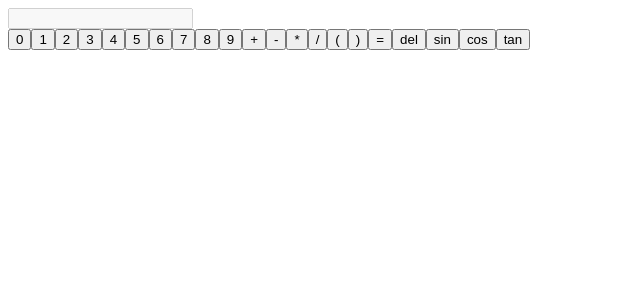
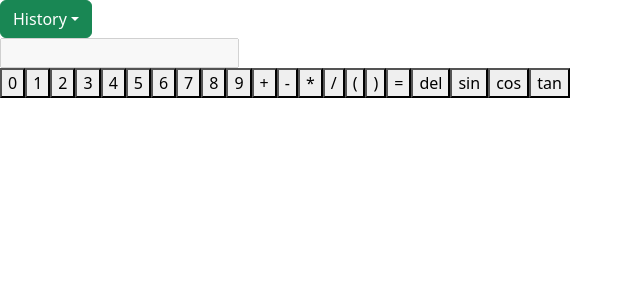
Before and after one commit to hanhwanglim/calculator, a React (Create React App) app: page / in a window 1280 px wide. Shown: the top 300 px of the page, without its empty margins (0-640 px from the left). Built offline with nearby package versions, Linux system fonts and the light colour scheme.

Commit message:
created calculator history

```diff
--- a/src/components/Calculator.jsx
+++ b/src/components/Calculator.jsx
@@ -2,6 +2,7 @@ import React from 'react';
 import Display from './Display';
 import Board from './Board';
 import {useState} from 'react';
+import History from './History';
 
 /**
  * Calculator
@@ -38,26 +39,31 @@ function Calculator() {
     try {
       const ans = eval(exp).toString();
       setSyntaxError(false);
-      setHistory((prevHistory) => [...prevHistory, {displayExpression, ans}]);
+      setHistory((prevHistory) => {
+        const hist = {
+          expression: exp,
+          answer: ans,
+        };
+        return [...prevHistory, hist];
+      });
       setExpression(() => ans.split(''));
       setDisplayExpression(() => ans.split(''));
-      console.log(expression);
-      console.log(displayExpression);
     } catch (error) {
       setSyntaxError(true);
     }
   };
 
   const deleteExpression = () => {
-    // console.log(displayExpression);
-
     setDisplayExpression((prevDisplayExpression) => {
       return prevDisplayExpression.slice(0, -1);
     });
 
-    // console.log(displayExpression);
+    setExpression((prevExpression) => prevExpression.slice(0, -1));
+  };
 
-    setExpression((prevExpression) => prevExpression.slice(0, -1));
+  const replaceExpression = (value) => {
+    setDisplayExpression(() => value.split(''));
+    setExpression(() => value.split(''));
   };
 
   const handleButton = [
@@ -70,6 +76,10 @@ function Calculator() {
   return (
     <div>
       {syntaxError && <h2>Syntax Error</h2>}
+      <History
+        history={history}
+        handleButton={replaceExpression}
+      />
       {history.length > 0 && <h2>{history.at(-1).ans}</h2>}
       <Display
         display={displayExpression}
--- /dev/null
+++ b/src/components/History.jsx
@@ -0,0 +1,36 @@
+import React from 'react';
+import Dropdown from 'react-bootstrap/Dropdown';
+
+/**
+ * Calculation history
+ * @param {React.props} props
+ * @return {React.Component} history dropdown
+ */
+function History(props) {
+  const historyList = () => {
+    return props.history.map((history, index) => {
+      const {expression, answer} = history;
+      return (
+        <Dropdown.Item
+          key={`${index}:${expression}=${answer}`}
+        >
+          {`${expression} = ${answer}`}
+        </Dropdown.Item>
+      );
+    });
+  };
+
+  return (
+    <Dropdown>
+      <Dropdown.Toggle variant="success" id="dropdown-basic">
+        History
+      </Dropdown.Toggle>
+
+      <Dropdown.Menu>
+        {historyList()}
+      </Dropdown.Menu>
+    </Dropdown>
+  );
+}
+
+export default History;
--- a/src/index.js
+++ b/src/index.js
@@ -1,6 +1,7 @@
 import React from 'react';
 import * as ReactDOM from 'react-dom/client';
 import App from './App';
+import 'bootstrap/dist/css/bootstrap.css';
 
 const root = ReactDOM.createRoot(document.getElementById('root'));
 const app = <App />;
```
